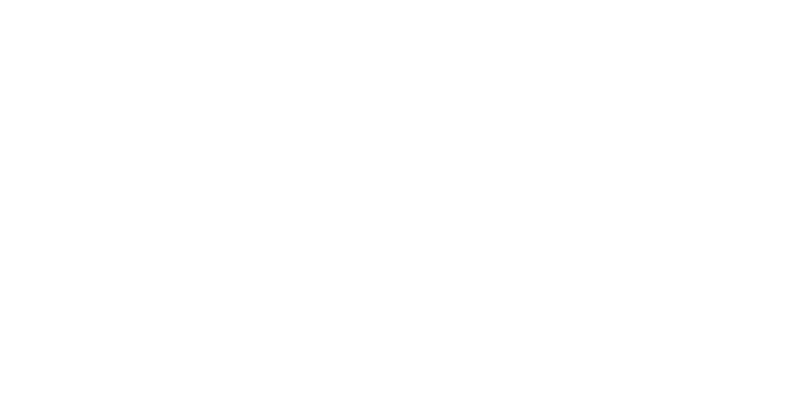
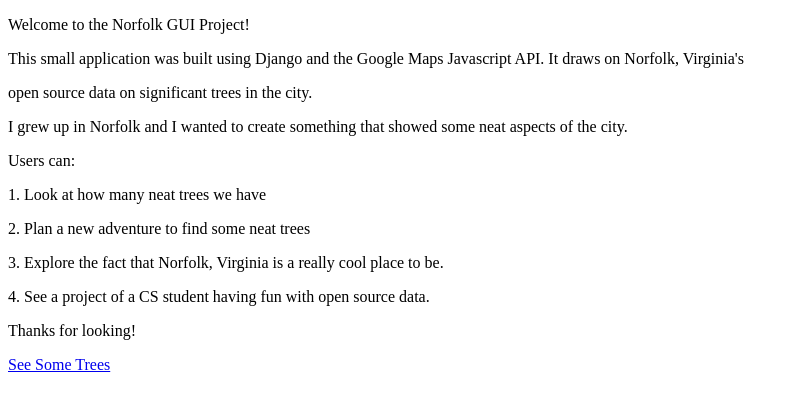
Before and after one commit to j-miskill/norfolk-gui, a Django app: page / in a window 1280 px wide. Before the commit the part shown is empty. Shown: the top 411 px of the page, without its empty margins (0-799 px from the left). Run offline with Django 4.2, Linux system fonts and the light colour scheme.

Commit message:
added some links so people can access directly from the home page

```diff
--- /dev/null
+++ b/norfolk_gui/trees/intro.txt
@@ -0,0 +1,15 @@
+Welcome to the Norfolk GUI Project!
+
+This small application was built using Django and the Google Maps Javascript API. It draws on Norfolk, Virginia's
+open source data on significant trees in the city.
+
+I grew up in Norfolk and I wanted to create something that showed some neat aspects of the city.
+
+Users can:
+1. Look at how many neat trees we have
+2. Plan a new adventure to find some neat trees
+3. Explore the fact that Norfolk, Virginia is a really cool place to be.
+4. See a project of a CS student having fun with open source data.
+
+
+Thanks for looking!
--- a/norfolk_gui/trees/static/trees/map.js
+++ b/norfolk_gui/trees/static/trees/map.js
@@ -15,6 +15,7 @@
         const myLatlng = {lat: parseFloat(parsed_data[tree].latitude), lng: parseFloat(parsed_data[tree].longitude)}
         const species = parsed_data[tree].species;
         const genus = parsed_data[tree].genus;
+        const common_name = parsed_data[tree].common_name;
         const id = tree;
         const marker = new google.maps.Marker({
                 position: myLatlng,
@@ -32,7 +33,7 @@
             infoWindow = new google.maps.InfoWindow({
                 position: myLatlng,
             });
-            var displayMessage = "<p>ID: " + id + "</p>" + "<p>Species: " + species + "</p>" + "<p>Genus: " + genus + "</p>";
+            var displayMessage = "<p>ID: " + id + "</p>" + "<p>Species: " + species + "</p>" + "<p>Genus: " + genus + "</p>" + "<p>Common Name: " + common_name + "</p>";
             infoWindow.setContent(displayMessage);
             infoWindow.open(map);
         });
--- a/norfolk_gui/trees/templates/trees/home.html
+++ b/norfolk_gui/trees/templates/trees/home.html
@@ -5,6 +5,11 @@
     <title>Title</title>
 </head>
 <body>
-    {{ hello }}
+
+        {% for line in intro %}
+        <p>{{ line }}</p>
+        {% endfor %}
+
+<a href="{% url "map" %}">See Some Trees</a>
 </body>
 </html>
--- a/norfolk_gui/trees/templates/trees/map.html
+++ b/norfolk_gui/trees/templates/trees/map.html
@@ -10,4 +10,5 @@
 <script type="text/javascript">
     initMap();
 </script>
+    <a href = {% url "home" %}>Go Back Home</a>
 {% endblock content %}
--- a/norfolk_gui/trees/views.py
+++ b/norfolk_gui/trees/views.py
@@ -14,7 +14,15 @@
 def home_view(request):
     template_name = "trees/home.html"
     context = {}
+    context['intro'] = get_intro()
     return render(request=request, context=context, template_name=template_name)
+
+def get_intro():
+    print(os.listdir("trees"))
+    f = open("trees/intro.txt", "r")
+    lines = f.readlines()
+    f.close()
+    return lines
 
 
 class TreeView(View):
@@ -30,6 +38,8 @@
         context['data'] = json.dumps(final_data)
         return render(request=request, template_name=self.template_name, context=context)
 
+
+
     def get_tree_data(self):
         data = {}
         data = requests.get("https://data.norfolk.gov/resource/jz6u-9g3c.json")
@@ -43,6 +53,7 @@
                         "longitude": "",
                         "species": "",
                         "genus": "",
+                        "common_name": "",
                         "id": id}
             data[id]['latitude'] = tree['latitude']
             data[id]['longitude'] = tree['longitude']
@@ -57,7 +68,10 @@
             except:
                 data[id]['genus'] = "No genus"
 
-
+            try:
+                data[id]['common_name'] = tree['common_name']
+            except:
+                data[id]['common_name'] = "No common name"
 
             # need latitude, longitude, id, species, genus
 
```
